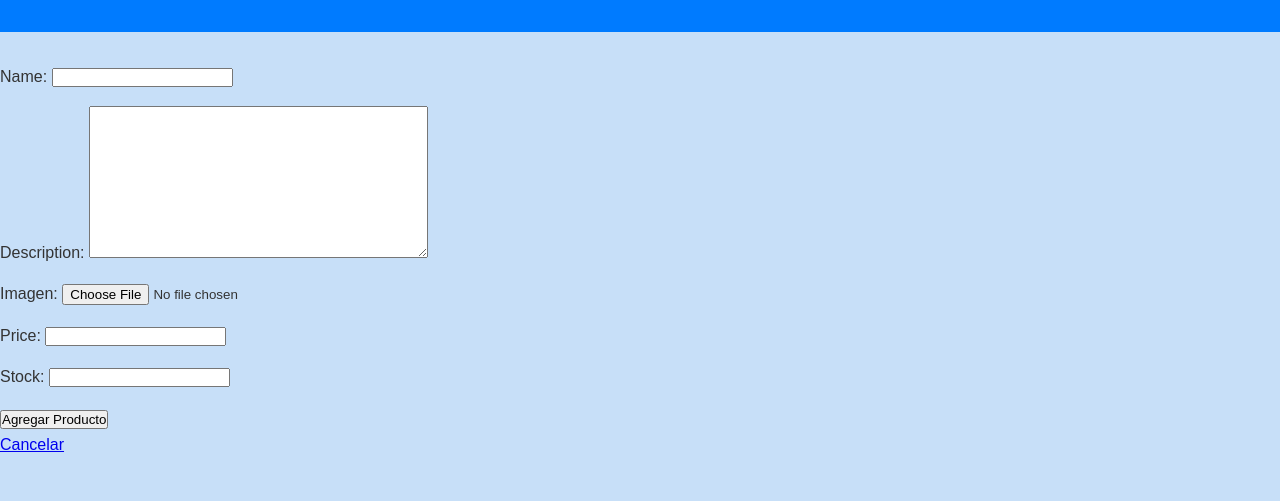
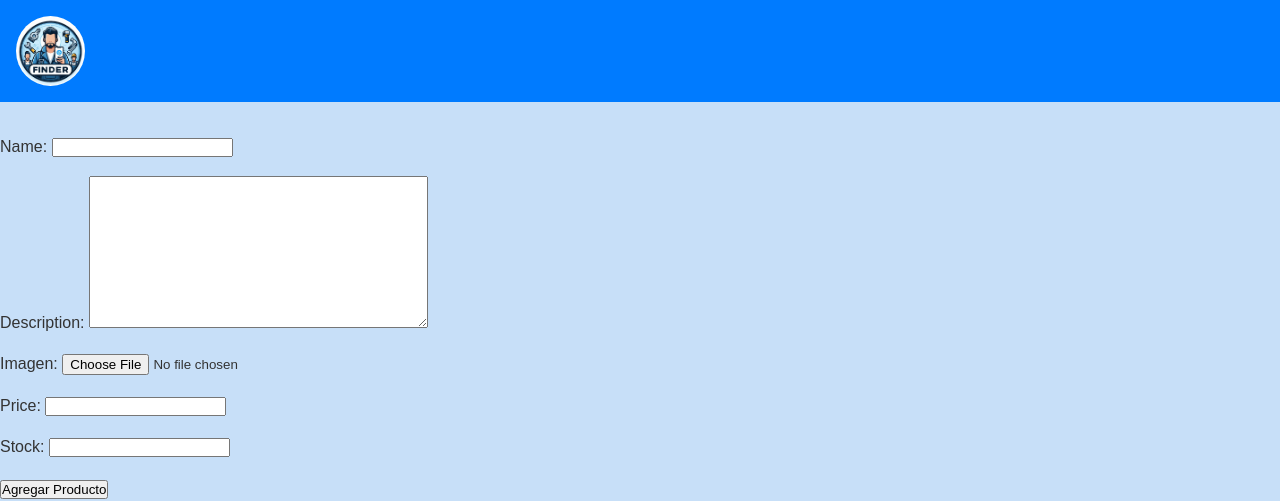
Before and after one commit to Monsealcantara/Proyecto_NEyDW, a Django app: page /materials/agregar_material/ in a window 1280 px wide. Shown: the top 501 px of the page. Run offline with Django 5.2, Linux system fonts and the light colour scheme.

Commit message:
Se agregan nueva version de la barra de encabezados (imagen y nuevo selector)

```diff
--- a/Finder/static/css/styles.css
+++ b/Finder/static/css/styles.css
@@ -17,6 +17,22 @@ header {
     background-color: #007bff;
     color: #fff;
     padding: 1rem;
+    display: flex;
+    align-items: center;
+    justify-content: space-between;
+}
+
+.header-left {
+    display: flex;
+    align-items: center;
+}
+
+.logo-img {
+    max-height: 70px; /* Ajusta la altura máxima de la imagen */
+    max-width: 70px;  /* Asegura que la imagen sea cuadrada */
+    border-radius: 100%; /* Hace que la imagen tenga forma circular */
+    object-fit: cover; /* Ajusta la imagen dentro del contenedor circular */
+    margin-right: 10px; /* Espacio entre la imagen y el contenido contiguo */
 }
 
 header nav ul {
@@ -37,7 +53,7 @@ header nav ul li a {
 }
 
 header nav ul li a:hover {
-    text-decoration: underline;
+    text-decoration: none;
 }
 
 footer {
@@ -66,3 +82,19 @@ h1, h2, h3 {
 p {
     margin-bottom: 1rem;
 }
+
+
+/* Button Style */
+header a {
+    display: inline-block;
+    background-color: #007bff;
+    color: #fff;
+    padding: 10px 20px;
+    text-decoration: none;
+    border-radius: 5px;
+    transition: background-color 0.3s ease;
+}
+
+header a:hover {
+    background-color: #0056b3;
+}
--- a/Finder/templates/base.html
+++ b/Finder/templates/base.html
@@ -14,6 +14,9 @@
 </head>
 <body>
     <header>
+        <div class="header-left">
+            <img src="{% static 'images/Finder-LogoHombre.png' %}" alt="Finder Logo" class="logo-img">
+        </div>
         <nav>
             <ul>
                 {% if user.is_authenticated %}
```
